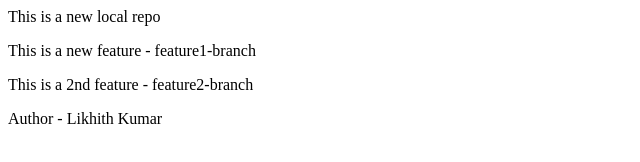
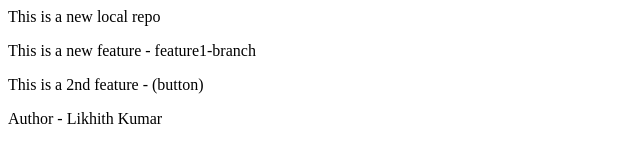
Before and after one commit to likhithkumarb75/local-repo, a plain HTML site: page index.html in a window 1280 px wide. Shown: the full height of the page, 0-640 px from the left. Drawn offline with Linux system fonts and the light colour scheme.

Commit message:
Add button

```diff
--- a/index.html
+++ b/index.html
@@ -1,4 +1,4 @@
 <p>This is a new local repo </p>
 <p> This is a new feature - feature1-branch</p>
-<p> This is a 2nd feature - feature2-branch</p>
+<p> This is a 2nd feature - (button)</p>
 <p> Author - Likhith Kumar</p>
```
